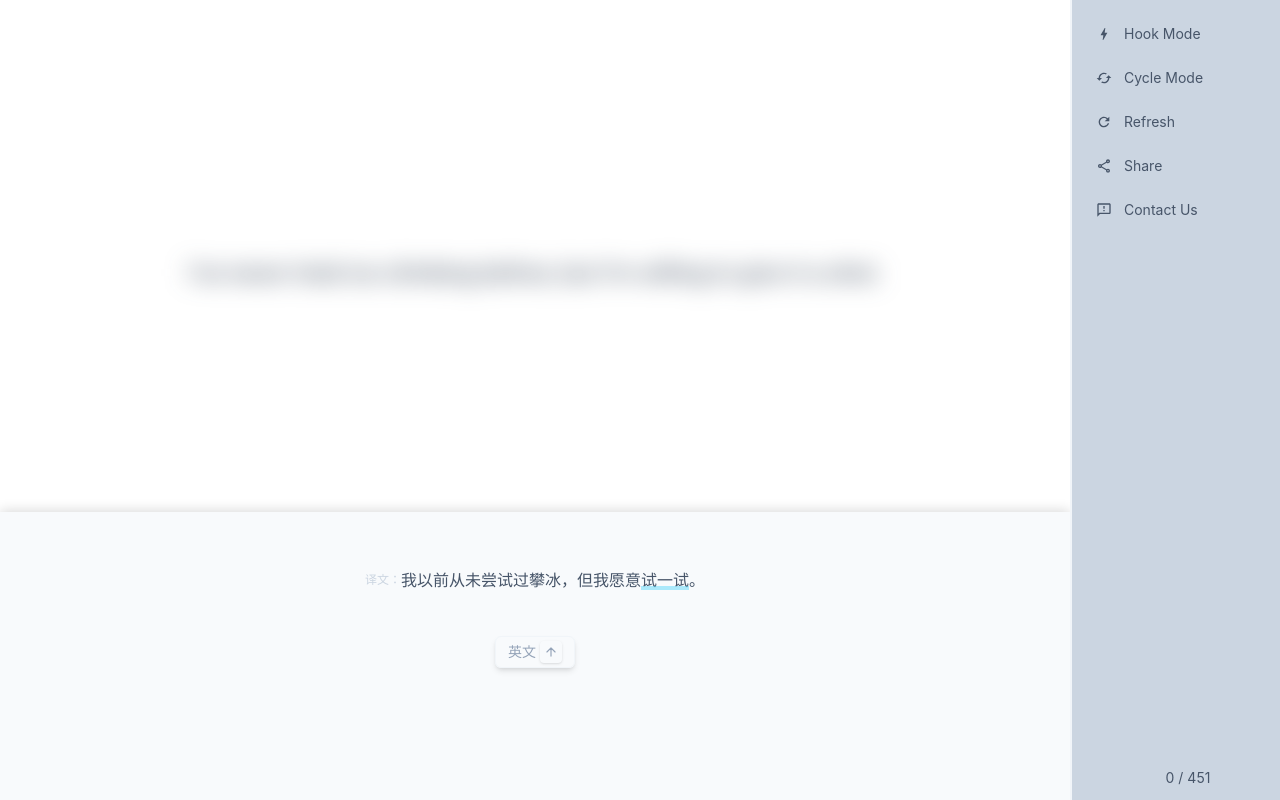
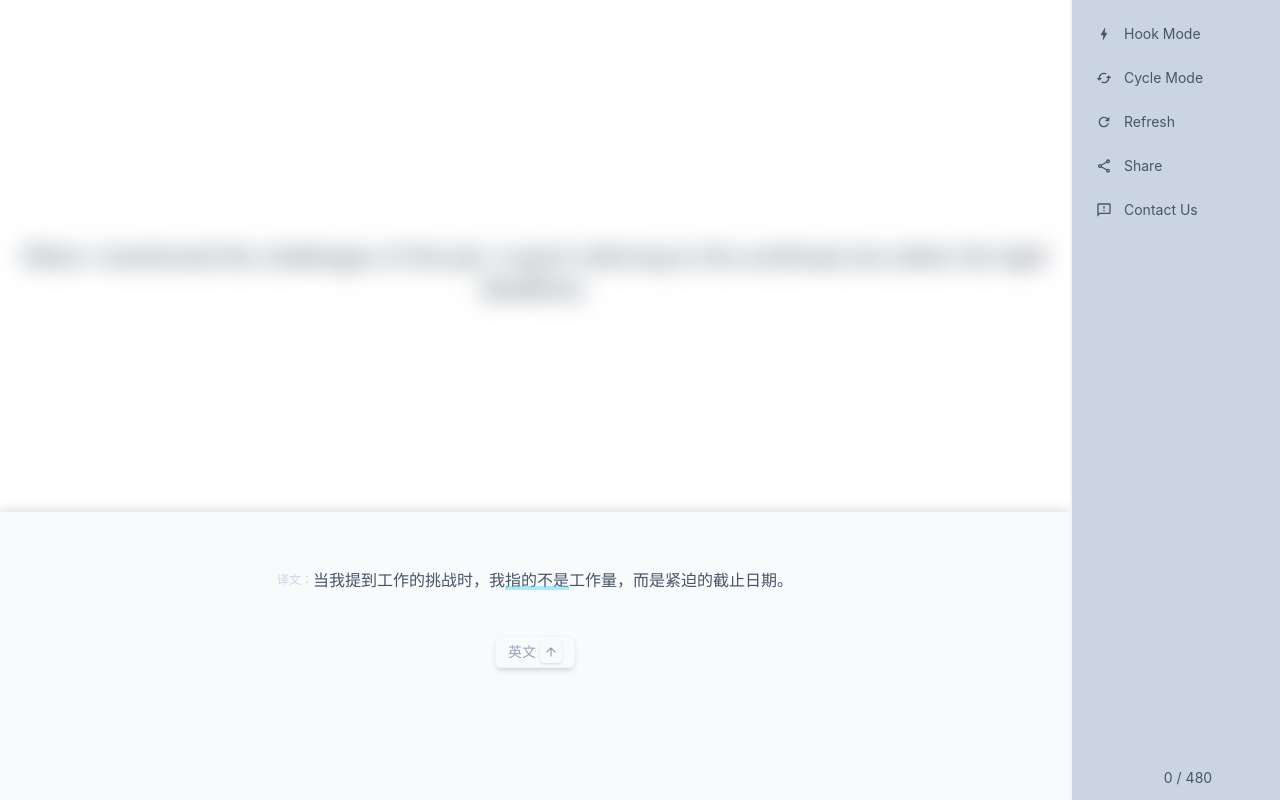
Before and after one commit to StrangeTown/just_recite_web, a React app: page / in a window 1280 px wide. Built offline with nearby package versions, Linux system fonts and the light colour scheme.

Commit message:
update items

```diff
--- a/src/data/2024.ts
+++ b/src/data/2024.ts
@@ -1423,6 +1423,238 @@ const strings: tStringItem[] = [
 			text: "关注",
 		},
 	},
+	{
+		id: "7c609711-68a1-4383-b751-57973de7647b",
+		en: "I need to find a quiet spot for studying, this noisy cafe is driving me crazy.",
+		zh: "我需要找一个安静的地方学习，这个吵闹的咖啡馆让我发疯。",
+		hook: {
+			text: "一个安静的地方",
+		},
+	},
+	{
+		id: "7211f731-fddd-46ae-b874-acfbc9afc66f",
+		en: "This location is too loud for a romantic dinner, let's find somewhere more intimate.",
+		zh: "这个地方对于浪漫晚餐来说太吵了，我们找个更私密的地方吧。",
+		hook: {
+			text: "太吵了",
+		},
+	},
+	{
+		id: "f946a375-d270-4838-8a02-907b3699af29",
+		en: "I need to conduct my interview for the job tomorrow, wish me luck!",
+		zh: "我明天需要进行工作面试，祝我好运！",
+		hook: {
+			text: "进行工作面试",
+		},
+	},
+	{
+		id: "6930df2a-d3fc-463e-a4c7-a956bb78ee1d",
+		en: "Hey, did you hear that noise coming from the basement? It's been bothering me all night.",
+		zh: "嘿，你听到地下室传来的声音了吗？整晚都在困扰我。",
+		hook: {
+			text: "传来的声音",
+		},
+	},
+	{
+		id: "373e8532-0b41-478d-851d-8defff752aca",
+		en: "I've been trying to come up with a name for my new startup, I should call it 'Innovatech'... or what?",
+		zh: "我一直在为我的新创业公司想一个名字，我应该叫它'Innovatech'... 还是什么？",
+		hook: {
+			text: "叫它",
+		},
+	},
+	{
+		id: "5db0ec5e-0e0b-4c4e-8be7-9c321019136a",
+		en: "I need to locate a suitable place for my new business, any suggestions?",
+		zh: "我需要找一个适合我新业务的地方，有什么建议吗？",
+		hook: {
+			text: "适合",
+		},
+	},
+	{
+		id: "26fdaaf1-efd1-48b2-a928-449fccea996a",
+		en: "It's a bit of a hike to the top of the mountain, but the view is totally worth it.",
+		zh: "到山顶有点远，但风景绝对值得。",
+		hook: {
+			text: "有点远",
+		},
+	},
+	{
+		id: "0c5d7cc6-cc39-4b5c-9baf-a19f8cda8f4b",
+		en: "That means you've got a whole weekend to finish your project, so no more procrastinating!",
+		zh: "这意味着你有整个周末来完成你的项目，所以不要再拖延了！",
+		hook: {
+			text: "这意味着",
+		},
+	},
+	{
+		id: "f68ccbe9-d813-4759-a512-e8af907426ba",
+		en: "I'm just about wrapped up with work for today, so I can finally relax and watch that movie I've been wanting to see.",
+		zh: "我今天的工作快要完成了，所以我终于可以放松一下，看我一直想看的电影了。",
+		hook: {
+			text: "完成",
+		},
+	},
+	{
+		id: "934039d8-ba55-4def-825a-e02981ff5e9c",
+		en: "I'm crossing my fingers that I get the job offer, I really need it.",
+		zh: "我祈祷我能得到这份工作，我真的很需要。",
+		hook: {
+			text: "我祈祷",
+		},
+	},
+	{
+		id: "08d13253-cf10-41d2-b3c8-8cd8a219d57b",
+		en: "I'm working hard on this project, hoping to get the outcome I'm aiming for.",
+		zh: "我在努力工作这个项目，希望得到我想要的结果。",
+		hook: {
+			text: "结果",
+		},
+	},
+	{
+		id: "eea8fdb2-8e70-4e84-b13d-e77618d55fa2",
+		en: "I've really enjoyed chatting with you, let's catch up more often!",
+		zh: "我真的很喜欢和你聊天，我们要更经常联系！",
+		hook: {
+			text: "和你聊天",
+		},
+	},
+	{
+		id: "fe3ba148-7880-49b1-a1a8-254db6eeb962",
+		en: "What I'm up to right now is trying to decide what to order for dinner.",
+		zh: "我现在正在做的是决定晚餐要点什么。",
+		hook: {
+			text: "现在正在做的",
+		},
+	},
+	{
+		id: "98747887-18c9-475e-bb47-d29f7b59fd3b",
+		en: "After work, I'm just going to do some quick shopping, buy the things I need, and head home to relax.",
+		zh: "下班后，我只是要快速购物，买我需要的东西，然后回家放松。",
+		hook: {
+			text: "回家",
+		},
+	},
+	{
+		id: "f1fb1a27-b7f3-4e25-99fc-858d51607518",
+		en: "The trip was amazing, I saw so many beautiful sights that I'll never forget.",
+		zh: "这次旅行太棒了，我看到了很多美丽的景色，我永远不会忘记。",
+		hook: {
+			text: "美丽的景色",
+		},
+	},
+	{
+		id: "988ad62b-7286-496c-b942-4f2442df4ec1",
+		en: "This new coffee shop down the street is quite nice; you should check it out sometime.",
+		zh: "街上的这家新咖啡店很不错，你应该有时间去看看。",
+		hook: {
+			text: "很不错",
+		},
+	},
+	{
+		id: "6196b0ba-4b10-4916-8b74-6d5929926f9b",
+		en: "I love sitting at the park on a sunny day, just watching life unfold around me.",
+		zh: "我喜欢在阳光明媚的日子里坐在公园里，看着生活在我周围展开。",
+		hook: {
+			text: "生活在我周围展开",
+		},
+	},
+	{
+		id: "9f9fdc16-d41f-4f96-b88c-6b2ad8e765d4",
+		en: "Listening to the rain at night really brings a sense of peace to my mind.",
+		zh: "晚上听雨声真的让我的心灵感到平静。",
+		hook: {
+			text: "感到平静",
+		},
+	},
+	{
+		id: "f7a1e23b-6241-4e05-904a-7bbb3fbec3e9",
+		en: "Every person you meet has their own unique story to tell, it's fascinating to listen and learn from them.",
+		zh: "你遇到的每个人都有自己独特的故事要讲，倾听并从他们身上学习是很有趣的。",
+		hook: {
+			text: "很有趣",
+		},
+	},
+	{
+		id: "1f8f833a-0e19-4328-9d40-207a6e4f99b4",
+		en: "When I mentioned the challenges of the job, I wasn't referring to the workload, but rather the tight deadlines.",
+		zh: "当我提到工作的挑战时，我指的不是工作量，而是紧迫的截止日期。",
+		hook: {
+			text: "指的不是",
+		},
+	},
+	{
+		id: "fbba1b4e-1463-4e92-960f-bfc695a69cc8",
+		en: "I'm more focused on the quality of our products rather than just increasing the quantity.",
+		zh: "我更关注我们产品的质量，而不仅仅是增加数量。",
+		hook: {
+			text: "更关注",
+		},
+	},
+	{
+		id: "b77a612f-f605-4cc1-8e6a-6b84f78a325a",
+		en: "I appreciate each and every one of them for their hard work and dedication to the project.",
+		zh: "我感激他们每一个人为项目的努力和奉献。",
+		hook: {
+			text: "每一个人",
+		},
+	},
+	{
+		id: "a885893d-8eb7-49d0-9732-0743874050c4",
+		en: "I find it really enjoyable to be conversing with someone who shares the same interests as me.",
+		zh: "我发现和一个有相同兴趣的人交谈真的很有趣。",
+		hook: {
+			text: "交谈",
+		},
+	},
+	{
+		id: "221142a2-a2b5-4f32-8a4e-d3e498083271",
+		en: "Having a large circle of friends means there's always someone to hang out with on weekends.",
+		zh: "有一个庞大的朋友圈意味着周末总有人可以一起出去玩。",
+		hook: {
+			text: "庞大的朋友圈",
+		},
+	},
+	{
+		id: "b7b43609-653c-41b3-9a27-9b211f624616",
+		en: "I feel like I can really confide in you, you're such a good listener.",
+		zh: "我感觉我真的可以信任你，你是一个很好的倾听者。",
+		hook: {
+			text: "信任",
+		},
+	},
+	{
+		id: "420e38c4-ff3f-4405-8ab0-9b7d94195b71",
+		en: "Thanks for being so patient, I appreciate that you're genuinely trying to understand what I'm saying.",
+		zh: "谢谢你的耐心，我感激你真诚地试图理解我在说什么。",
+		hook: {
+			text: "真诚地试图理解",
+		},
+	},
+	{
+		id: "fa6c1ffc-7e8e-4b41-a7d3-f24198797ad8",
+		en: "I've never really opened up to anyone before, but with you, it feels different.",
+		zh: "我以前从未向任何人敞开心扉，但和你在一起，感觉不一样。",
+		hook: {
+			text: "敞开心扉",
+		},
+	},
+	{
+		id: "ae338c2f-9aff-421c-8983-988acf41534b",
+		en: "I don't usually chat with just anyone, but there's something about our conversations that I really enjoy.",
+		zh: "我通常不会和任何人聊天，但我们的对话中有一些东西我真的很喜欢。",
+		hook: {
+			text: "不会和任何人聊天",
+		},
+	},
+	{
+		id: "88e19ead-c08d-499e-a3ab-55acff8e9a77",
+		en: "I like to take things slow and steady, that's my approach to most challenges in life.",
+		zh: "我喜欢慢慢来，这是我面对生活中大多数挑战的方式。",
+		hook: {
+			text: "方式",
+		},
+	},
 ];
 
 export default strings;
```
Also changed, not shown: test copy.js (+1 -28 lines).
